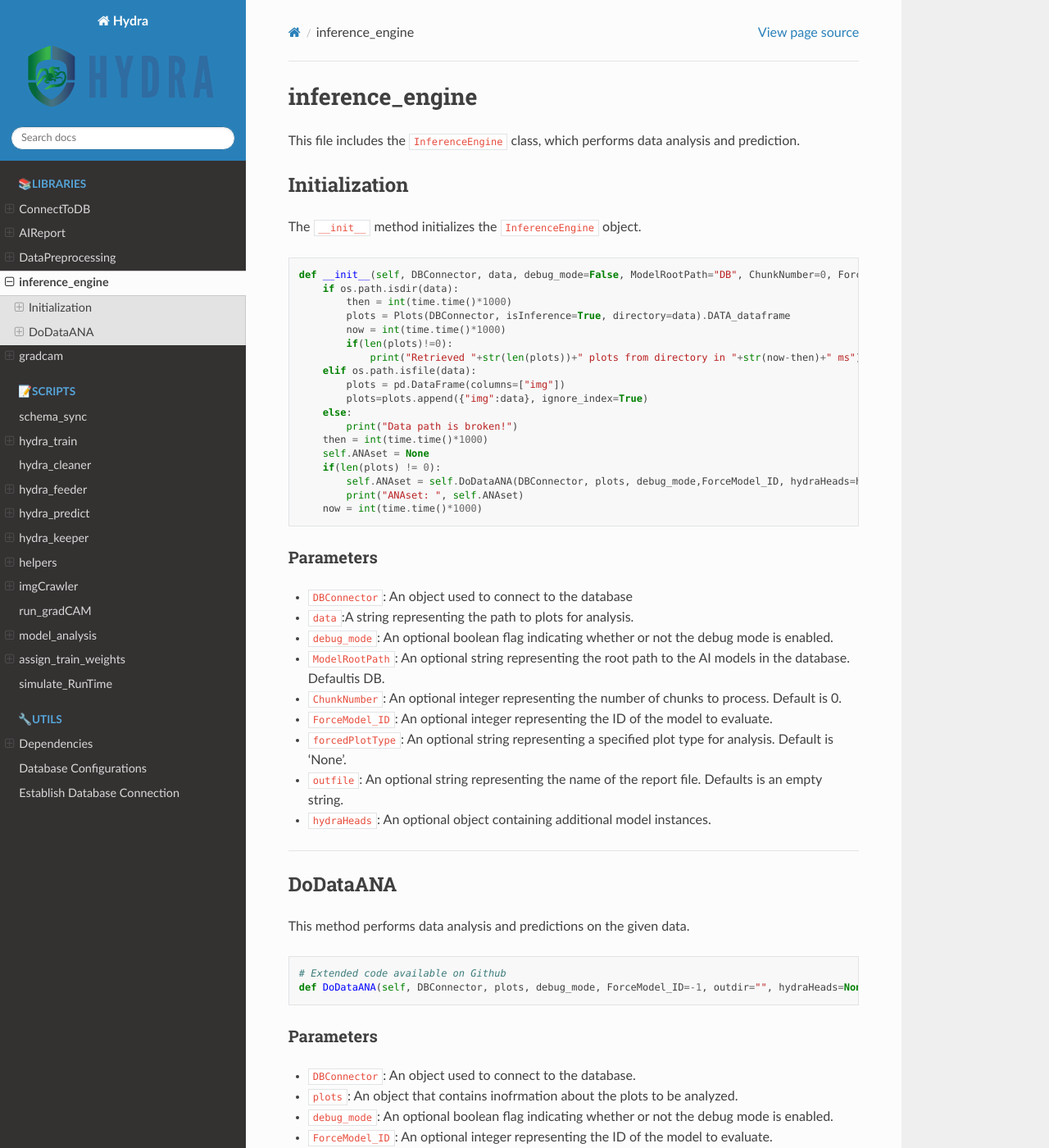
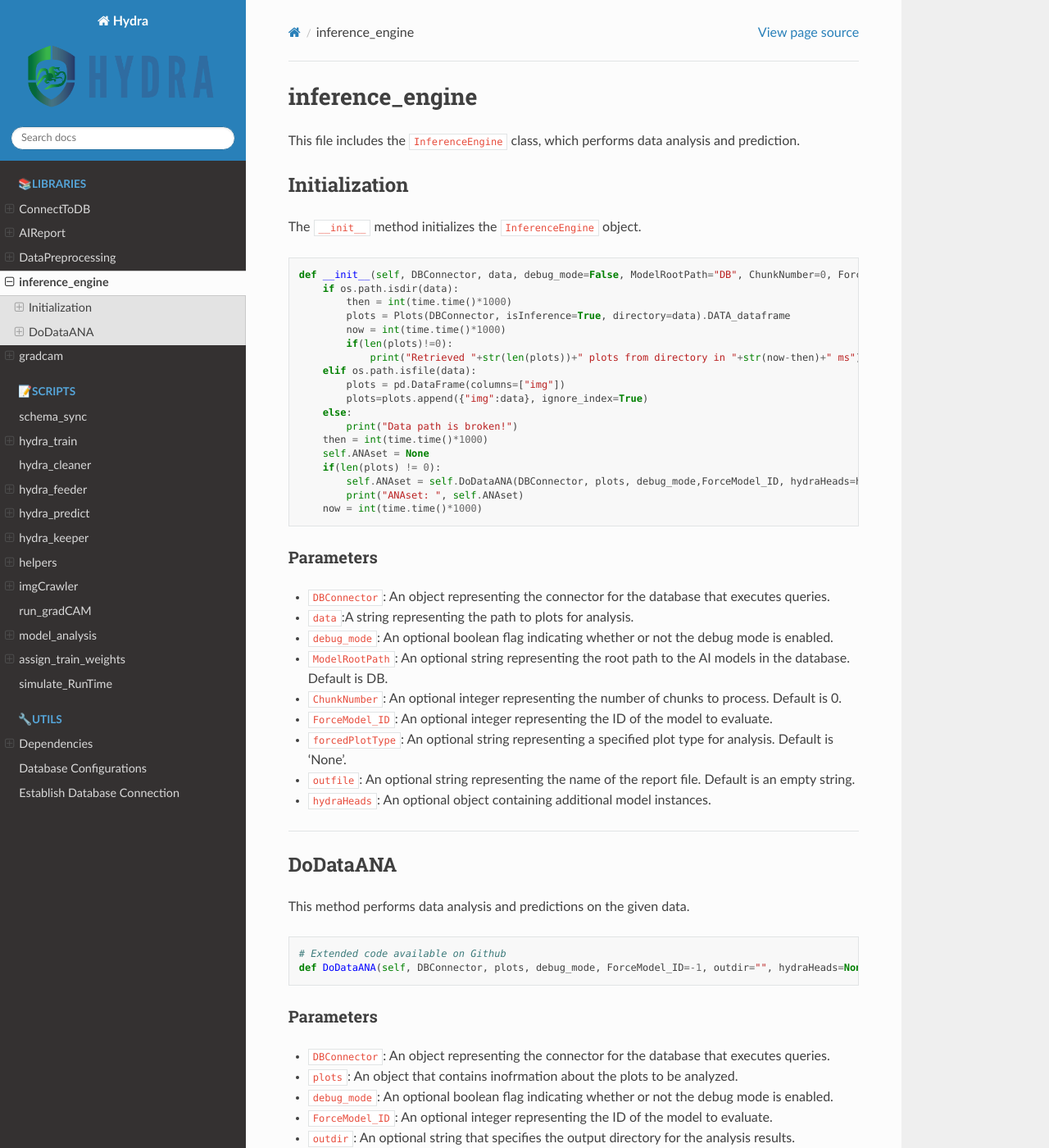
Before and after one commit to kartgoel/HydraDocumentation, a Sphinx documentation site: the page built from docs/inferenceEngine.rst, in a window 1280 px wide and 1400 px high. Shown: the whole window at 82% size. Built offline with Sphinx 7.4.7 and the Read the Docs theme 2.0.0, drawn with Linux system fonts in a browser that asks for light colours; pages that are not in the unit, such as notebooks, are missing from menus.

Commit message:
inference engine typos

```diff
--- a/docs/inferenceEngine.rst
+++ b/docs/inferenceEngine.rst
@@ -33,14 +33,14 @@ The ``__init__`` method initializes the ``InferenceEngine`` object.
 Parameters
 ~~~~~~~~~~~~~~~~~~~~~
 
-- ``DBConnector``: An object used to connect to the database
+- ``DBConnector``: An object representing the connector for the database that executes queries.
 - ``data``:A string representing the path to plots for analysis.
 - ``debug_mode``: An optional boolean flag indicating whether or not the debug mode is enabled.
-- ``ModelRootPath``: An optional string representing the root path to the AI models in the database. Defaultis DB.
+- ``ModelRootPath``: An optional string representing the root path to the AI models in the database. Default is DB.
 - ``ChunkNumber``: An optional integer representing the number of chunks to process. Default is 0.
 - ``ForceModel_ID``: An optional integer representing the ID of the model to evaluate.
 - ``forcedPlotType``: An optional string representing a specified plot type for analysis. Default is 'None'.
-- ``outfile``: An optional string representing the name of the report file. Defaults is an empty string.
+- ``outfile``: An optional string representing the name of the report file. Default is an empty string.
 - ``hydraHeads``: An optional object containing additional model instances.
 
 
@@ -60,7 +60,7 @@ This method performs data analysis and predictions on the given data.
 Parameters
 ~~~~~~~~~~~~~~~~~~~~
 
-- ``DBConnector``: An object used to connect to the database.
+- ``DBConnector``: An object representing the connector for the database that executes queries.
 - ``plots``: An object that contains inofrmation about the plots to be analyzed.
 - ``debug_mode``: An optional boolean flag indicating whether or not the debug mode is enabled.
 - ``ForceModel_ID``: An optional integer representing the ID of the model to evaluate.
```
